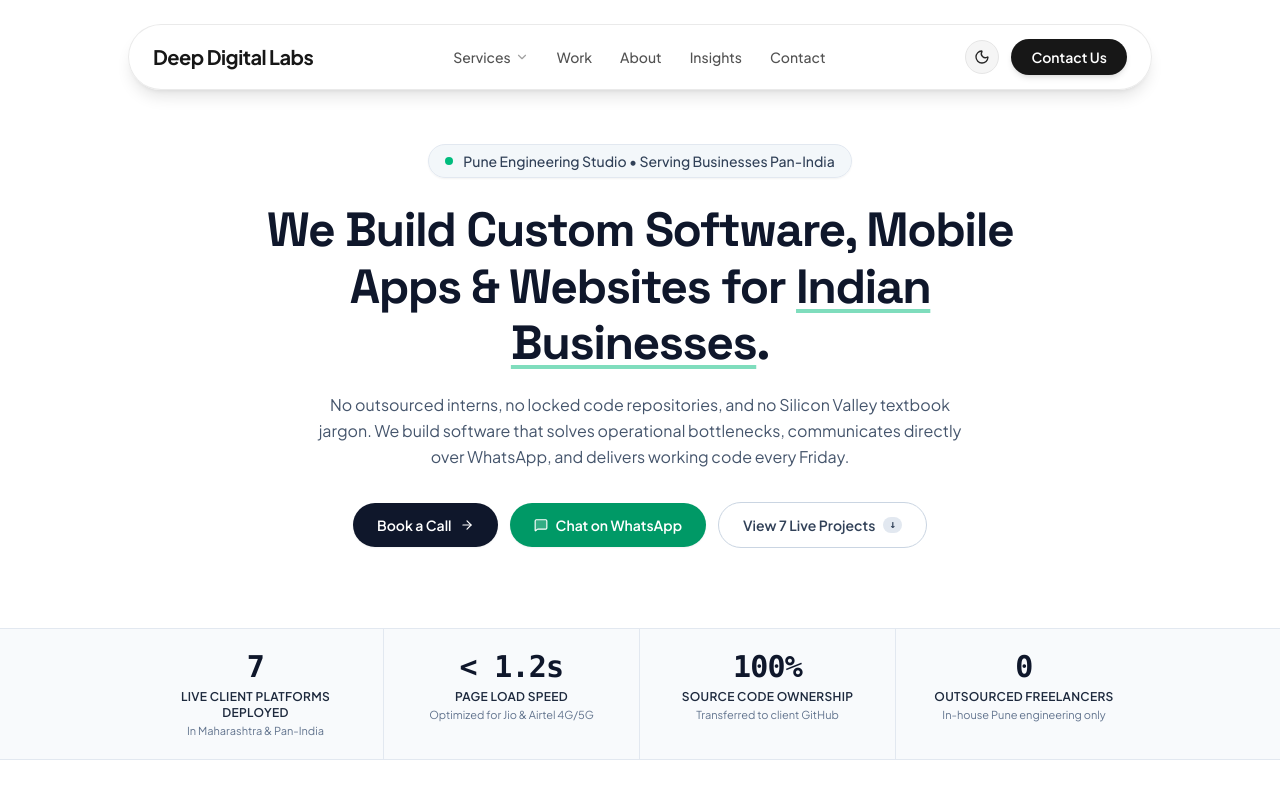
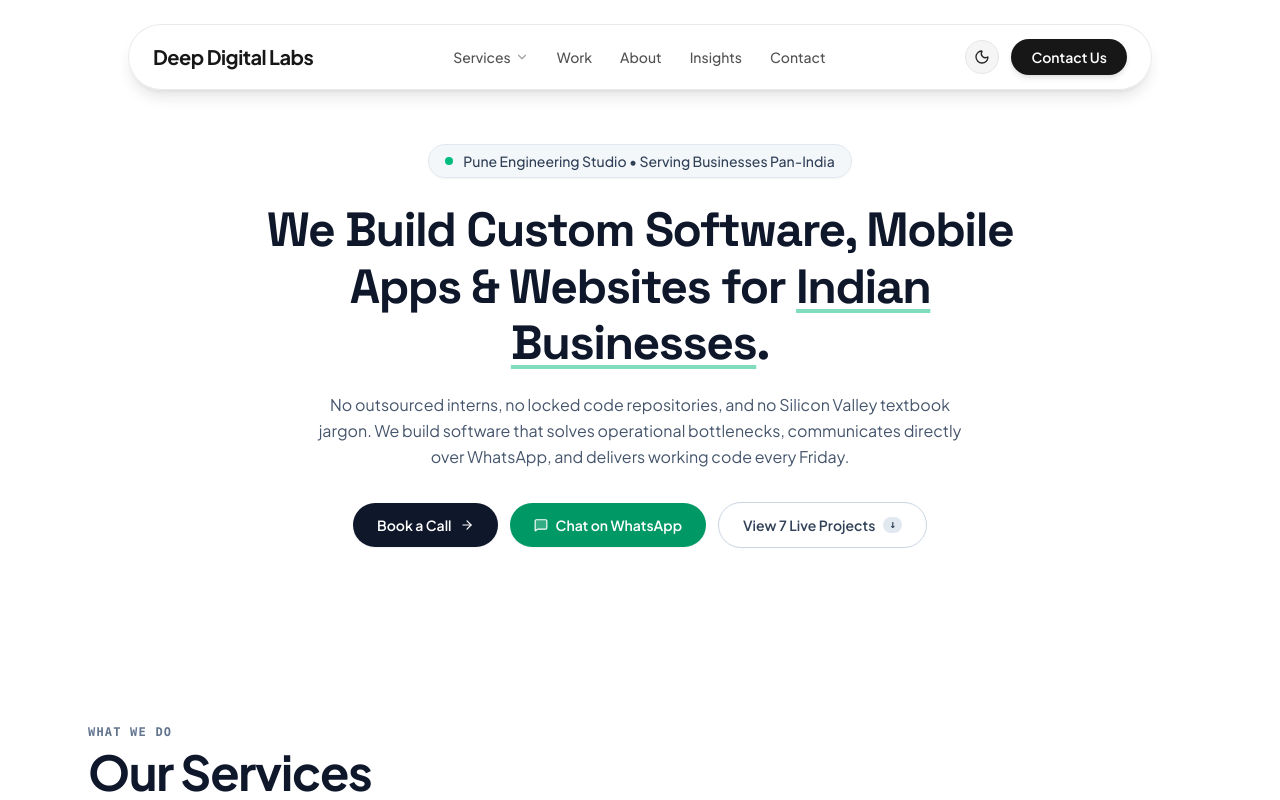
Before and after one commit to deepdigitallabs/Deep-Digital-Labs, a Next.js app: page / in a window 1280 px wide. Shown: the top 800 px of the page. Built offline with nearby package versions, Linux system fonts and the light colour scheme.

Commit message:
Update page.tsx

```diff
--- a/src/app/page.tsx
+++ b/src/app/page.tsx
@@ -82,31 +82,7 @@ export default function HomePage() {
 
       </section>
 
-      {/* ========================================================================= */}
-      {/* SECTION 2: VERIFIABLE STATS */}
-      {/* ========================================================================= */}
-      <section className="border-y border-slate-200 dark:border-white/10 bg-slate-50 dark:bg-white/[0.02]">
-        <div className="max-w-5xl mx-auto grid grid-cols-2 md:grid-cols-4 divide-y md:divide-y-0 md:divide-x divide-slate-200 dark:divide-white/10">
-          {[
-            { num: "7", label: "Live Client Platforms Deployed", detail: "In Maharashtra & Pan-India" },
-            { num: "< 1.2s", label: "Page Load Speed", detail: "Optimized for Jio & Airtel 4G/5G" },
-            { num: "100%", label: "Source Code Ownership", detail: "Transferred to client GitHub" },
-            { num: "0", label: "Outsourced Freelancers", detail: "In-house Pune engineering only" }
-          ].map((stat, i) => (
-            <div key={i} className="p-5 text-center">
-              <div className="text-2xl sm:text-3xl font-bold text-slate-900 dark:text-white font-mono tracking-tight mb-1">
-                {stat.num}
-              </div>
-              <div className="text-[11px] sm:text-xs font-semibold text-slate-800 dark:text-slate-200 uppercase tracking-wide">
-                {stat.label}
-              </div>
-              <div className="text-[10px] sm:text-[11px] text-slate-500 dark:text-slate-400 mt-0.5">
-                {stat.detail}
-              </div>
-            </div>
-          ))}
-        </div>
-      </section>
+
 
       {/* ========================================================================= */}
       {/* SECTION 3: THE 4 CORE PILLARS (CLEAN EDITORIAL BENTO GRID) */}
```
